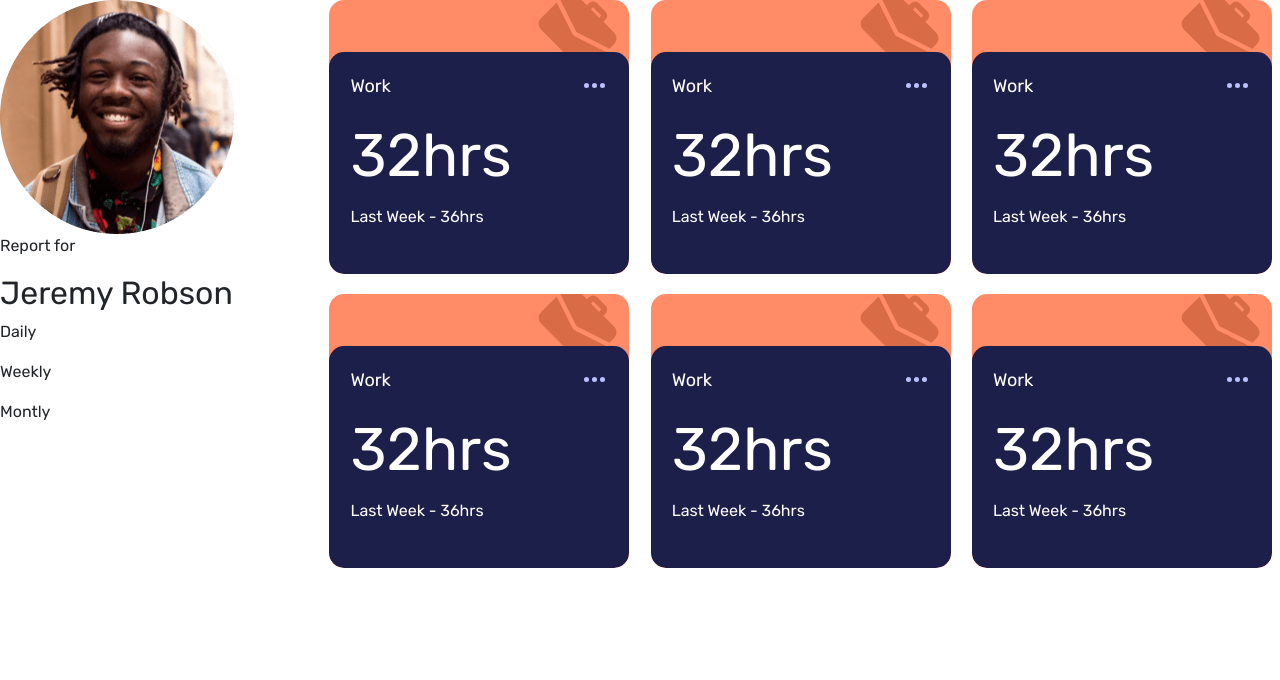
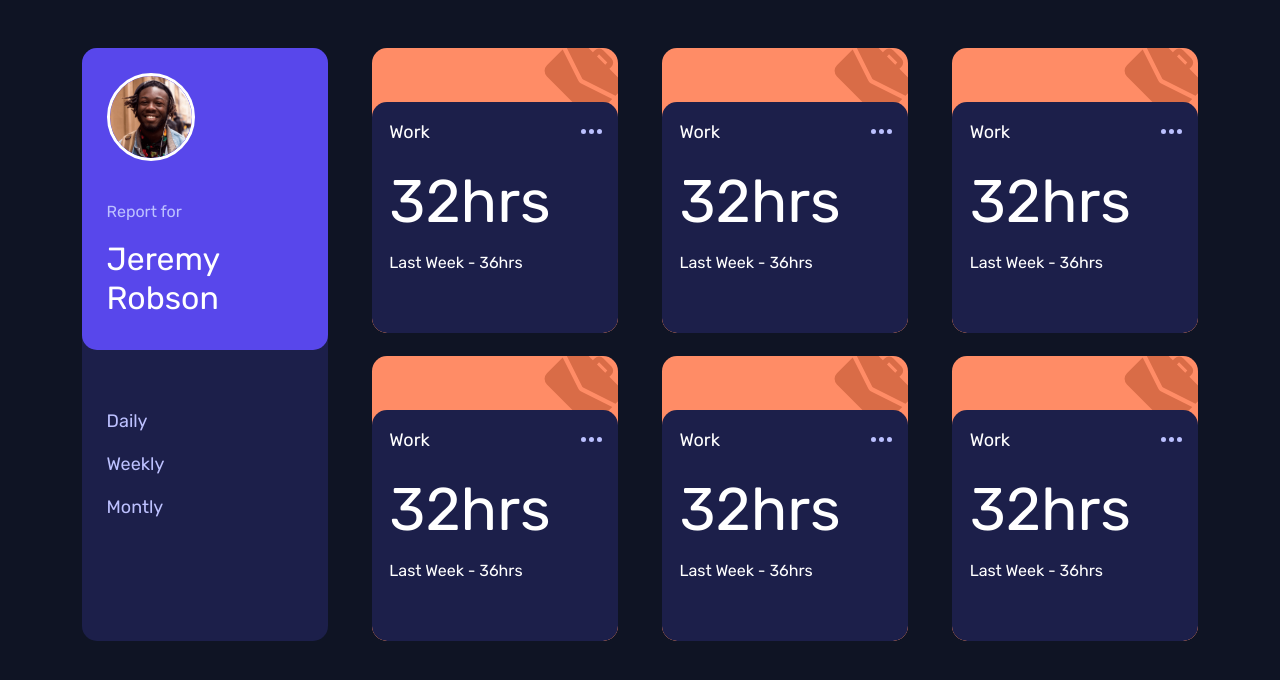
Before and after one commit to N00b13-M1/ReactJS-Time_Tracking, a React (Create React App) app: page / in a window 1280 px wide. Shown: the top 680 px of the page. Built offline with nearby package versions, Linux system fonts and the light colour scheme.

Commit message:
NewCommitHTMLCSS

```diff
--- a/src/App.css
+++ b/src/App.css
@@ -1,4 +1,3 @@
-header{
-    height: 100vh;
-    background-color: #0f1424
+body{
+    background-color: #0f1424;
 }
--- a/src/App.js
+++ b/src/App.js
@@ -1,10 +1,11 @@
 import React, { Component } from 'react'
 import Body from './components/Body';
+import './App.css'
 
 class App extends Component {
   render() {
     return (
-      <div className="App">
+      <div className="App p-5 mx-auto my-auto">
         <header className="App-header px-auto py-auto">
           <Body />
         </header>
--- a/src/components/Body.js
+++ b/src/components/Body.js
@@ -6,13 +6,21 @@ import Picture from '../img/image-jeremy.png'
 class Body extends Component {
     render() {
         return (
-            <div class="parent">
-                <div class="card1">
-                    <div className="bigcard-top">
-                        <img src={Picture} alt="bag" className="avatar"/>
-                        <p>Report for</p>
-                        <h2>Jeremy Robson</h2>
+            <div className="parent container">
+                <div className="card1">
+                    <div className="bigcard-bot">
                         <div className="bigcard-top">
+                            <div className="div1">
+                                <img src={Picture} alt="bag" className="avatar"/>
+                            </div>
+                            <div className="div2">
+                                <p className="avatartext">Report for</p>
+                            </div>
+                            <div className="div3">
+                                <h2 className="avatarname">Jeremy Robson</h2>
+                            </div>
+                        </div>
+                        <div className="divbutton">
                             <p>Daily</p>
                             <p>Weekly</p>
                             <p>Montly</p>
--- a/src/components/Card.js
+++ b/src/components/Card.js
@@ -2,6 +2,7 @@ import React, { Component } from 'react';
 import '../css/Card.css'
 import Bag from '../img/icon-work.svg'
 import Points from '../img/icon-ellipsis.svg'
+import Data from "../data.json"
 
 class Card extends Component {
     render() {
--- a/src/css/Body.css
+++ b/src/css/Body.css
@@ -1,14 +1,59 @@
+
+
 
 .parent {
-    margin: auto auto;
+    vertical-align: auto;
     display: grid;
-    grid-template-columns: repeat(4, 1.0fr);
-    grid-template-rows: repeat(4, 1fr);
-    grid-column-gap: 5px;
-    grid-row-gap: 20px;
+    grid-template-columns: repeat(4, 1fr);
+    gap: 4%
 }
 
 .card1 { grid-area: 1 / 1 / 5 / 2; }
+
+
+.avatar{
+    width: 45%;
+    border: 3px solid white;
+    border-radius: 50%;
+    margin-bottom: 20%
+}
+
+.avatartext{
+    color: hsl(236, 100%, 87%);
+}
+
+.avatarname{
+    color: white;
+}
+
+.bigcard-top{
+    background-color: hsl(246, 80%, 60%);
+    padding: 10%;
+    border-radius: 15px;
+    width: 100% !important;
+}
+
+.bigcard-bot{
+    background-color: #1c1f4a;
+    width: 100%;
+    height: 100%;
+    border-radius: 15px;
+}
+
+.bigcard-bot .divbutton{
+    color: hsl(236, 100%, 87%);
+    padding: 24% 10%;
+
+}
+
+.bigcard-bot .divbutton p{
+    font-size: 18px;
+}
+
+.bigcard-bot .divbutton p:hover{
+    color: white !important
+}
+
 .card2 { grid-area: 1 / 2 / 3 / 3; }
 .card3 { grid-area: 1 / 3 / 3 / 4; }
 .card4 { grid-area: 1 / 4 / 3 / 5; }
--- a/src/css/Card.css
+++ b/src/css/Card.css
@@ -1,6 +1,5 @@
 .div-bot{
-    width: 300px;
-    height: 274px;
+    height: 285px;
     border-radius: 15px;
     background-color: #FF8C66;
     position: relative;
@@ -16,8 +15,8 @@
     left: 72%;
 }
 .div-top{
-    width: 300px;
-    height: 222px;
+    width: 100%;
+    height: 231px;
     border: 0px solid black;
     border-radius: 15px;
     background-color: #1c1f4a;
@@ -27,6 +26,10 @@
     top: 19%;
     left: 0;
     padding: 7%
+}
+
+.div-top:hover{
+    background-color: hsl(235, 45%, 61%)
 }
 
 .row1{
--- a/src/sass/style.sass
+++ b/src/sass/style.sass
@@ -3,3 +3,6 @@
 
 *
     font-family: Rubik
+
+body
+    background-color: #0f1424
```
